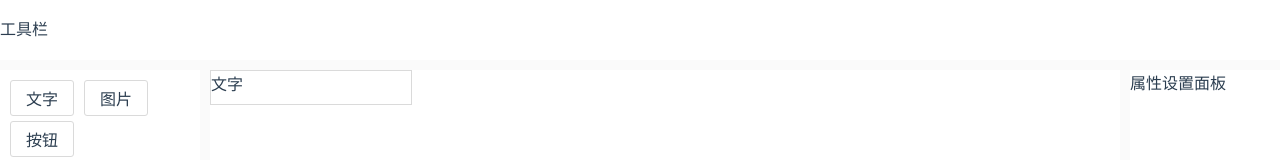
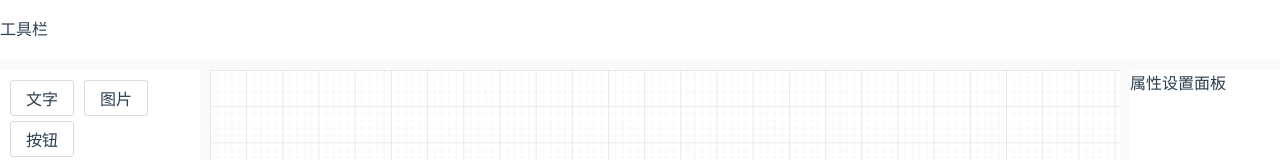
Before and after one commit to louzhedong/visualization, a Vue app: page /#/ in a window 1280 px wide. Shown: the top 160 px of the page. Built offline with nearby package versions, Linux system fonts and the light colour scheme.

Commit message:
添加网格线&右键菜单

```diff
--- /dev/null
+++ b/src/components/ContextMenu.vue
@@ -0,0 +1,72 @@
+<!--
+ * @Author: louzhedong
+ * @Date: 2021-02-24 15:53:23
+ * @LastEditors: louzhedong
+ * @LastEditTime: 2021-02-24 16:08:05
+ * @Description: 右键菜单
+-->
+
+<template>
+  <div
+    class="context-menu"
+    v-show="menuShow"
+    :style="{ top: menuTop + 'px', left: menuLeft + 'px' }"
+  >
+    <ul @mouseup="handleMouseUp">
+      <li>上移</li>
+      <li>下移</li>
+      <li>置顶</li>
+      <li>置底</li>
+    </ul>
+  </div>
+</template>
+
+<script>
+import { mapState } from 'vuex';
+export default {
+  data() {
+    return {};
+  },
+
+  computed: mapState(['menuShow', 'menuTop', 'menuLeft']),
+
+  methods: {
+    handleMouseUp() {},
+  },
+};
+</script>
+
+<style lang="less">
+.context-menu {
+  position: absolute;
+  z-index: 1000;
+
+  ul {
+    border: 1px solid #e4e7ed;
+    border-radius: 4px;
+    background-color: #fff;
+    box-shadow: 0 2px 12px 0 rgba(0, 0, 0, 0.1);
+    box-sizing: border-box;
+    margin: 5px 0;
+    padding: 6px 0;
+
+    li {
+      font-size: 14px;
+      padding: 0 20px;
+      position: relative;
+      white-space: nowrap;
+      overflow: hidden;
+      text-overflow: ellipsis;
+      color: #606266;
+      height: 34px;
+      line-height: 34px;
+      box-sizing: border-box;
+      cursor: pointer;
+
+      &:hover {
+        background-color: #f5f7fa;
+      }
+    }
+  }
+}
+</style>
--- /dev/null
+++ b/src/components/Grid.vue
@@ -0,0 +1,58 @@
+<!--
+ * @Author: louzhedong
+ * @Date: 2021-02-24 16:33:13
+ * @LastEditors: louzhedong
+ * @LastEditTime: 2021-02-24 16:34:15
+ * @Description: 网格线
+-->
+<template>
+  <svg
+    class="grid"
+    width="100%"
+    height="100%"
+    xmlns="http://www.w3.org/2000/svg"
+  >
+    <defs>
+      <pattern
+        id="smallGrid"
+        width="7.236328125"
+        height="7.236328125"
+        patternUnits="userSpaceOnUse"
+      >
+        <path
+          d="M 7.236328125 0 L 0 0 0 7.236328125"
+          fill="none"
+          stroke="rgba(207, 207, 207, 0.3)"
+          stroke-width="1"
+        ></path>
+      </pattern>
+      <pattern
+        id="grid"
+        width="36.181640625"
+        height="36.181640625"
+        patternUnits="userSpaceOnUse"
+      >
+        <rect
+          width="36.181640625"
+          height="36.181640625"
+          fill="url(#smallGrid)"
+        ></rect>
+        <path
+          d="M 36.181640625 0 L 0 0 0 36.181640625"
+          fill="none"
+          stroke="rgba(186, 186, 186, 0.5)"
+          stroke-width="1"
+        ></path>
+      </pattern>
+    </defs>
+    <rect width="100%" height="100%" fill="url(#grid)"></rect>
+  </svg>
+</template>
+
+<style lang="less">
+.grid {
+  position: absolute;
+  top: 0;
+  left: 0;
+}
+</style>
--- a/src/components/VShape.vue
+++ b/src/components/VShape.vue
@@ -2,7 +2,7 @@
  * @Author: louzhedong
  * @Date: 2021-02-23 11:50:36
  * @LastEditors: louzhedong
- * @LastEditTime: 2021-02-24 14:46:44
+ * @LastEditTime: 2021-02-24 15:28:04
  * @Description: 描述一下咯
 -->
 
@@ -96,6 +96,7 @@ export default {
     // 元素上点击
     handleMouseDown(e) {
       e.stopPropagation();
+      this.$store.commit('setClickComponentStatus', true);
       this.$store.commit('setCurComponent', { component: this.element });
 
       const pos = { ...this.defaultStyle };
@@ -129,6 +130,7 @@ export default {
       const mousedownEvent = window.event;
       mousedownEvent.stopPropagation();
       mousedownEvent.preventDefault();
+      this.$store.commit('setClickComponentStatus', true);
 
       const hasT = /t/.test(point);
       const hasB = /b/.test(point);
--- /dev/null
+++ b/src/store/contextmenu.js
@@ -0,0 +1,27 @@
+/*
+ * @Author: louzhedong
+ * @Date: 2021-02-24 15:58:23
+ * @LastEditors: louzhedong
+ * @LastEditTime: 2021-02-24 16:01:10
+ * @Description: 描述一下咯
+ */
+
+export default {
+  state: {
+    menuTop: 0,
+    menuLeft: 0,
+    menuShow: false,
+  },
+
+  mutations: {
+    showContextMenu(state, { top, left }) {
+      state.menuShow = true;
+      state.menuTop = top;
+      state.menuLeft = left;
+    },
+
+    hideContextMenu(state) {
+      state.menuShow = false;
+    }
+  },
+};
--- a/src/store/index.js
+++ b/src/store/index.js
@@ -2,50 +2,39 @@
  * @Author: louzhedong
  * @Date: 2021-02-23 11:22:54
  * @LastEditors: louzhedong
- * @LastEditTime: 2021-02-24 13:55:05
+ * @LastEditTime: 2021-02-24 16:02:06
  * @Description: 描述一下咯
  */
-import Vue from 'vue'
-import Vuex from 'vuex'
-import uuid from '@/utils/uuid';
+import Vue from 'vue';
+import Vuex from 'vuex';
+import contextmenu from './contextmenu';
 
-Vue.use(Vuex)
+Vue.use(Vuex);
 
 export default new Vuex.Store({
   state: {
-    curComponent: null,  //当前选中的组件
-    componentData: [
-      {
-        component: 'v-text',
-        propValue: '文字',
-        animations: [],
-        events: {},
-        zIndex: 0,
-        uuid: uuid(),
-        style: {
-          left: 0,
-          top: 0,
-          width: 200,
-          height: 33,
-          fontSize: 14,
-          fontWeight: 500,
-          lineHeight: '',
-          letterSpacing: 0,
-          textAlign: '',
-          color: '',
-        },
-      },
-    ],
+    curComponent: null, //当前选中的组件
+    componentData: [],
+    isClickComponent: false, // 点击中间画布是否是在点击组件
+    ...contextmenu.state
   },
   mutations: {
+    ...contextmenu.mutations,
     addComponent(state, component) {
-      const _componentData = Array.prototype.concat.call([], state.componentData);
+      const _componentData = Array.prototype.concat.call(
+        [],
+        state.componentData
+      );
       _componentData.push(component);
       state.componentData = _componentData;
     },
 
-    deleteComponent(state, index) {  // 根据索引值来删除，速度更快
-      const _componentData = Array.prototype.concat.call([], state.componentData);
+    deleteComponent(state, index) {
+      // 根据索引值来删除，速度更快
+      const _componentData = Array.prototype.concat.call(
+        [],
+        state.componentData
+      );
       _componentData.splice(index, 1);
       state.componentData = _componentData;
     },
@@ -56,9 +45,11 @@ export default new Vuex.Store({
 
     setCurComponentStyle(state, payload) {
       state.curComponent.style = payload;
+    },
+
+    setClickComponentStatus(state, status) {
+      state.isClickComponent = status;
     }
-
   },
-  actions: {
-  }
-})
+  actions: {},
+});
--- a/src/views/PaneArea.vue
+++ b/src/views/PaneArea.vue
@@ -2,12 +2,20 @@
  * @Author: louzhedong
  * @Date: 2021-02-23 11:59:05
  * @LastEditors: louzhedong
- * @LastEditTime: 2021-02-24 14:46:25
+ * @LastEditTime: 2021-02-24 16:34:05
  * @Description: 中心画布
 -->
 
 <template>
-  <div class="pane-area" @drop="handleDrop" @dragover="handleDragOver">
+  <div
+    class="pane-area"
+    @drop="handleDrop"
+    @dragover="handleDragOver"
+    @mousedown="handleMouseDown"
+    @mouseup="reSelectComponent"
+    @contextmenu="handleShowContextMenu"
+  >
+    <Grid />
     <v-shape
       v-for="(item, key) in componentData"
       :key="key"
@@ -22,14 +30,21 @@
         :propValue="item.propValue"
       />
     </v-shape>
+    <ContextMenu />
   </div>
 </template>
 
 <script>
 import getComponentStyle from '@/utils/getComponentStyle';
 import getComponentAttribute from '@/utils/getComponentAttribute';
+import ContextMenu from '@/components/ContextMenu';
+import Grid from '@/components/Grid';
 
 export default {
+  components: {
+    ContextMenu,
+    Grid
+  },
   data() {
     return {
       getComponentStyle,
@@ -42,7 +57,7 @@ export default {
     },
     curComponent() {
       return this.$store.state.curComponent || {};
-    }
+    },
   },
 
   methods: {
@@ -57,7 +72,36 @@ export default {
     handleDragOver(e) {
       e.preventDefault();
       e.stopPropagation();
-    }
+    },
+
+    // 点击白板空白处
+    handleMouseDown() {
+      this.$store.commit('setClickComponentStatus', false);
+    },
+
+    reSelectComponent() {
+      if (!this.$store.state.isClickComponent) {
+        this.$store.commit('setCurComponent', { component: null });
+        this.$store.commit('hideContextMenu');
+      }
+    },
+
+    handleShowContextMenu(e) {
+      e.stopPropagation();
+      e.preventDefault();
+      let target = e.target;
+      let top = e.offsetY;
+      let left = e.offsetX;
+
+      while (!target.className.includes('pane-area')) {
+        top += target.offsetTop;
+        left += target.offsetLeft;
+        target = target.parentNode;
+      }
+      if (e.target.className === ('v-button' || 'v-image' || 'v-text')) {
+        this.$store.commit('showContextMenu', { top, left });
+      }
+    },
   },
 };
 </script>
@@ -70,5 +114,6 @@ export default {
   margin: 0 10px;
   padding: 20px;
   position: relative;
+  overflow: hidden;
 }
 </style>
```
